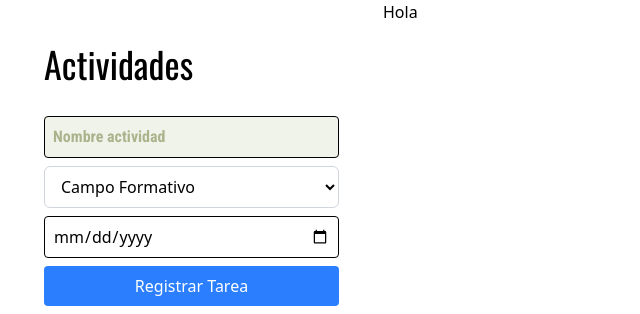
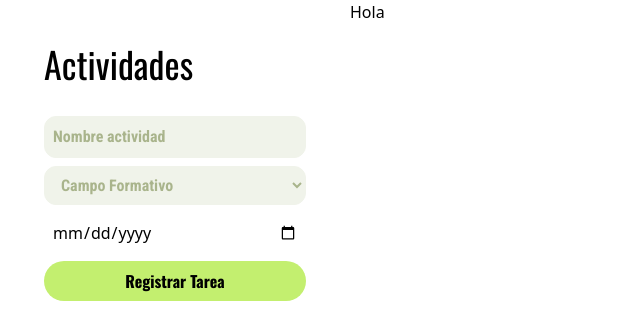
Before and after one commit to nandoalher/proyecto_personal, a website: page registrarTareas.html in a window 1280 px wide. Shown: the whole page, without its empty margins (0-640 px from the left). Drawn offline with Linux system fonts and the light colour scheme.

Commit message:
Formulario agregue colores y boton

```diff
--- a/registrarTareas.html
+++ b/registrarTareas.html
@@ -16,16 +16,16 @@
                 <fieldset>
                     <legend class="sr-only">Información de la tarea</legend>
                     <div class="flex flex-col gap-2">
-                            <input type="text" placeholder="Nombre actividad" id="nombre" name="nombre" class="border p-2 rounded bg-select-green placeholder-labels-green font-bold font-roboto">
-                            <select id="categoria" name="categoria" class="w-full border border-gray-300 rounded-md px-3 py-2 bg-white focus:outline-none focus:ring-2 focus:ring-blue-500 focus:border-blue-500">
+                            <input type="text" placeholder="Nombre actividad" id="nombre" name="nombre" class="border border-select-green p-2 rounded-xl bg-select-green placeholder-labels-green font-bold font-roboto focus:border-2 focus:ring-labels-green focus:border-labels-green">
+                            <select id="categoria" name="categoria" class="w-full border border-select-green rounded-xl px-3 py-2 bg-select-green text-labels-green font-bold font-roboto focus:outline-none focus:ring-2 focus:ring-labels-green focus:border-labels-green">
                                 <option value="" disabled selected hidden>Campo Formativo</option>
                                 <option value="Lenguajes">Lenguajes</option>
                                 <option value="Saberes y Pensamiento Científico">Saberes y Pensamiento Científico</option>
                                 <option value="Ética, Naturaleza y Sociedades">Ética, Naturaleza y Sociedades</option>
                                 <option value="De lo Humano a lo Comunitario">De lo Humano a lo Comunitario</option>
                             </select>
-                            <input type="date" placeholder="Hola" id="fecha" name="fecha" class="border p-2 rounded">
-                            <button type="submit" placeholder="Hola" class="bg-blue-500 text-white p-2 rounded">Registrar Tarea</button>
+                            <input type="date" placeholder="Hola" id="fecha" name="fecha" class="border-xl p-2 rounded">
+                            <button type="submit" class="bg-button-green text-black font-bold font-oswald p-2 rounded-3xl">Registrar Tarea</button>
                         </div>
                 </fieldset>
             </form>
--- a/src/input.css
+++ b/src/input.css
@@ -7,6 +7,7 @@
     --color-regal-body: #F2FAFF;
     --color-select-green: #F0F3EA;
     --color-labels-green:#A9B48C;
+    --color-button-green:#C3EF6F;
 
     --font-roboto: 'Roboto', sans-serif;
     --font-oswald: 'Oswald', sans-serif;
```
Also changed, not shown: src/output.css.
